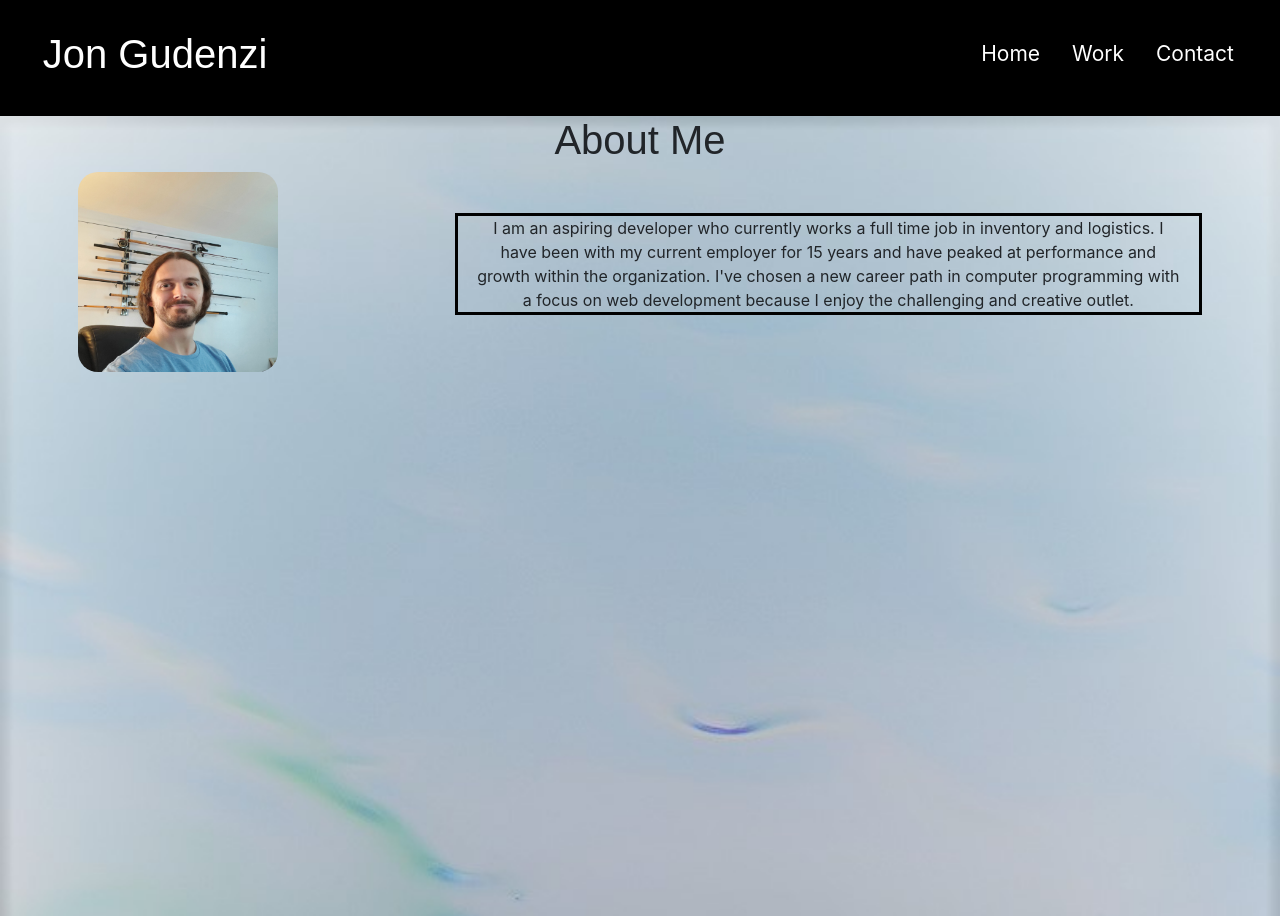
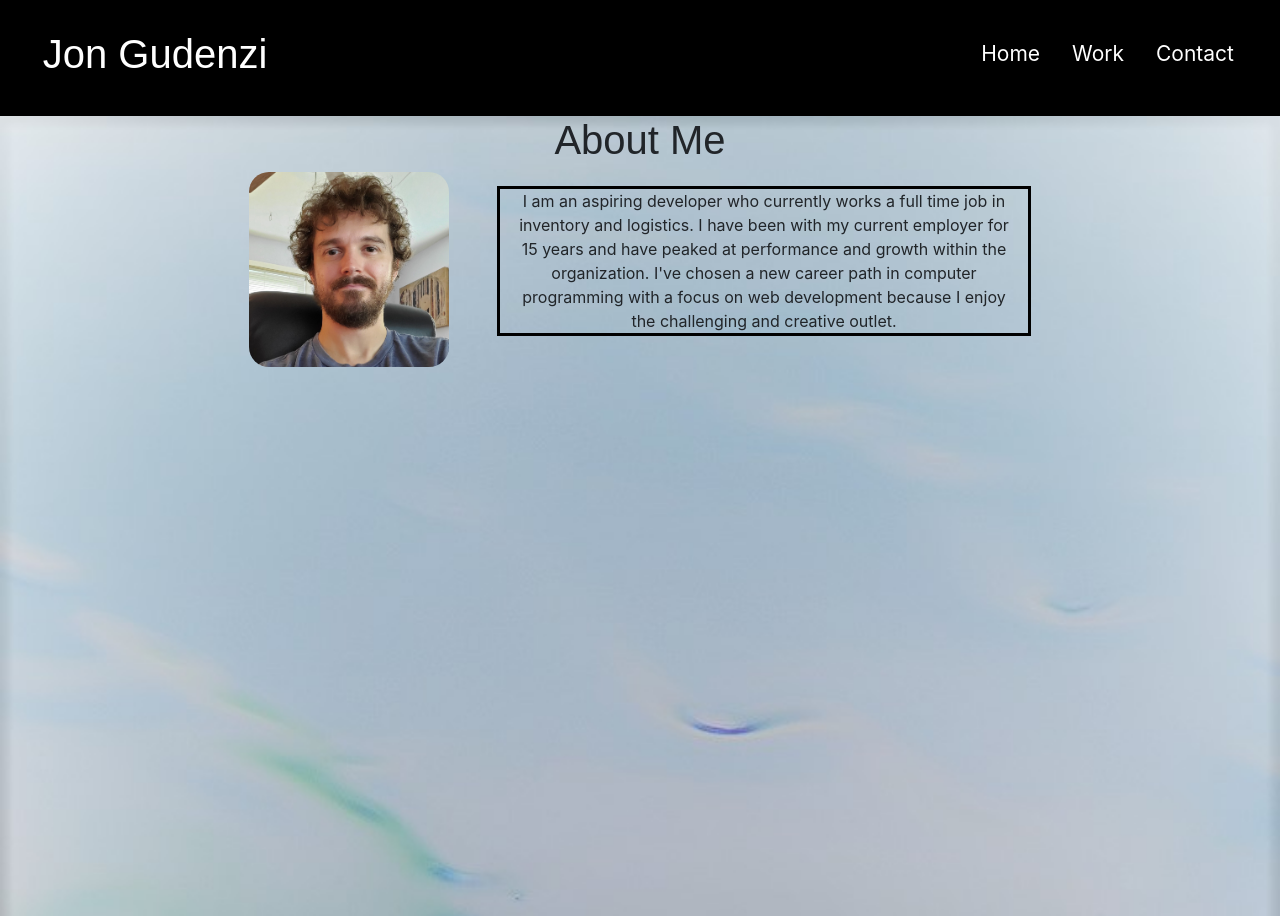
Before and after one commit to JonGudenzi/2021portfolio, a React (Create React App) app: page / in a window 1280 px wide. Built offline with nearby package versions, Linux system fonts and the light colour scheme; a web font is replaced by a local one.

Commit message:
New self image, Correction in alignment on homepage

```diff
--- a/src/components/pages/Home.js
+++ b/src/components/pages/Home.js
@@ -1,5 +1,5 @@
 import React from "react";
-import selfImg from "../../assets/img/self.jpg";
+import selfImg from "../../assets/img/portfolio_picture.jpg";
 import bg from "../../assets/img/bg2.jpg";
 
 function Home() {
@@ -20,7 +20,7 @@ function Home() {
           className="selfImg"
         />
 
-      <p className="col-7 text-center aboutMe">
+      <p className="col-5 text-center aboutMe">
           I am an aspiring developer who currently works a full time job in inventory and logistics. I have been with my current employer for 15 years and have peaked at performance and growth within the organization. I've chosen a new career path in computer programming with a focus on web development because I enjoy the challenging and creative outlet.
       </p>
 
--- a/src/components/pages/Work.js
+++ b/src/components/pages/Work.js
@@ -17,19 +17,28 @@ function Work() {
             <div>
                 <h1 className="col-12  text-center">Work</h1>
             </div>
-            <Grid container>
+            <Grid container
+            style={{
+                display: "flex",
+                justifyContent: "center",
+                flexWrap: "wrap",
+                alignSelf: "center"
+            }}>
                 <Grid item
-                    style={{
-                        display: "flex",
-                        justifyContent: "center",
-                        flexWrap: "wrap",
-                        alignSelf: "center"
-                    }}>
+                   style={{
+                    display: "flex",
+                    justifyContent: "center",
+                    flexWrap: "wrap",
+                    alignSelf: "center"
+                }} >
 
                     {WorkData.map((data, index) => {
                         return (
                             <Card key={index} className="col-3 m-4"
                                 style={{
+
+                                    display: "inline-block",
+                                    alignSelf: "center",
                                     backgroundImage: "linear-gradient(rgb(74, 101, 165)40%,rgb(62, 114, 117))",
                                     backgroundSize: "cover",
                                     color: "white",
--- a/src/index.css
+++ b/src/index.css
@@ -27,19 +27,16 @@ ul li:hover{
 .aboutFlexParent{
   display: flex;
   justify-content: center;
-  justify-content: space-around;
   align-items: center;
   align-content: center;
   flex-wrap: wrap;
-
+  gap: 3rem;
 }
 
 .selfImg{
-  height: 200px;
   width: 200px;
-  flex-wrap: wrap;
   border-radius: 20px;
-  margin-right: 20px;
+
 }
 
 .flexParent{
```
Also changed, not shown: src/assets/img/portfolio_picture.jpg (added), src/assets/img/self.jpg (deleted).
